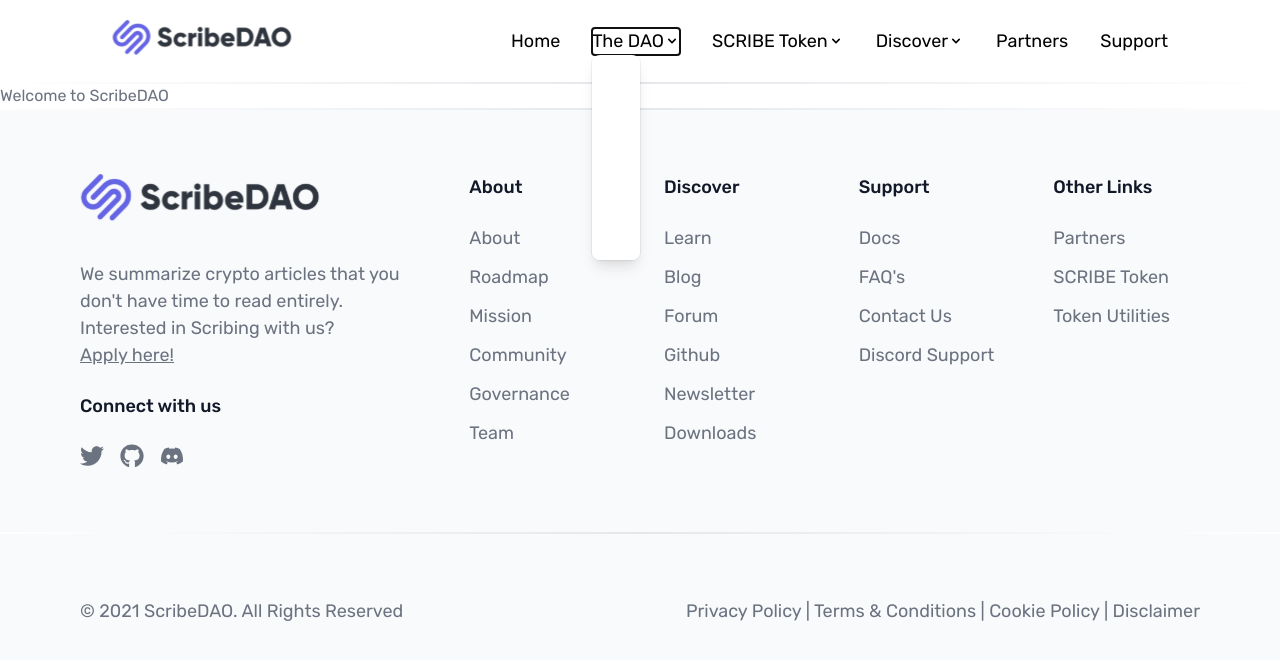
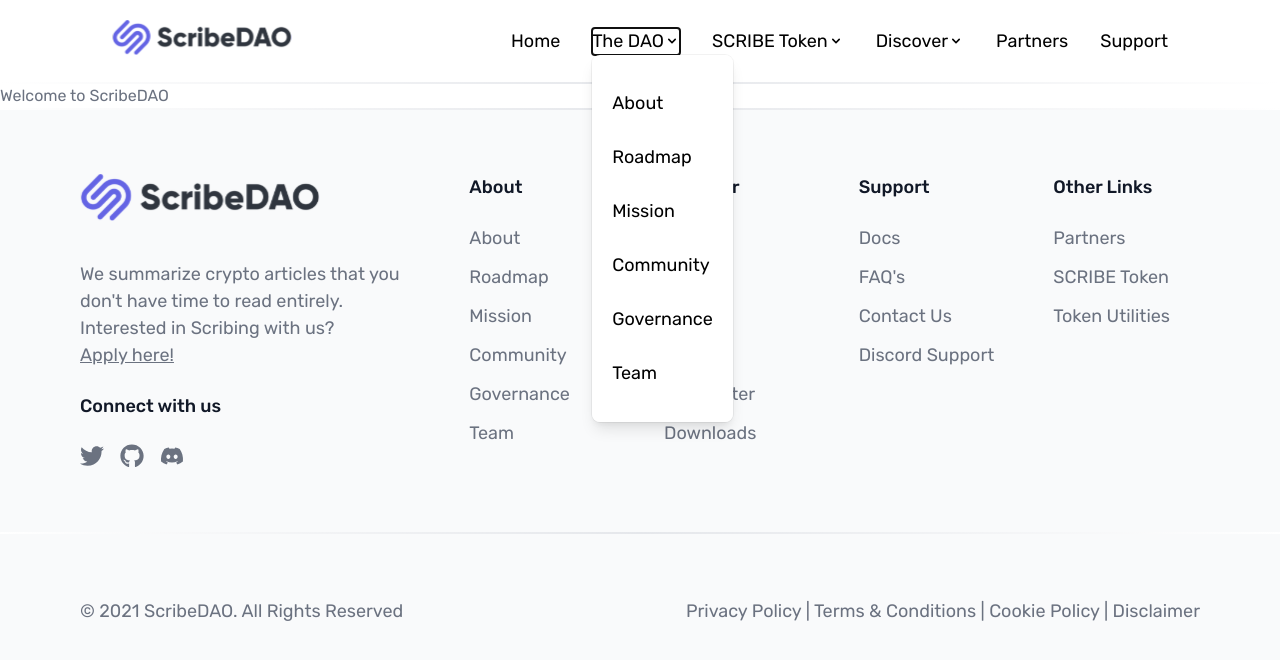
Before and after one commit to ScribeDAO/scribedao.github.io, a Next.js app: page / in a window 1280 px wide. Both pictures are taken after a click on the button "The DAO". Shown: the top 660 px of the page. Built offline with nearby package versions, Linux system fonts and the light colour scheme.

Commit message:
Moves header nav menu into its own component, adds proptypes

```diff
--- a/src/components/navbar/headerNav.tsx
+++ b/src/components/navbar/headerNav.tsx
@@ -1 +1,67 @@
-export default function HeaderNav() {}
+import React, { Fragment } from 'react'
+import { Popover, Transition } from '@headlessui/react'
+import { ChevronDownIcon } from '@heroicons/react/solid'
+
+import CustomLink from '../customLink'
+
+interface MenuItemProps {
+  menuItems: MenuItemType[]
+}
+
+type MenuItemType = {
+  title: string
+  href: string
+  sublinks?: MenuItemType[]
+}
+
+export default function HeaderNav({ menuItems }: MenuItemProps) {
+  return (
+    <Popover
+      as="nav"
+      className="hidden md:flex items-baseline text-black space-x-8 md:text-base xl:text-lg">
+      {menuItems.map(({ title, href, sublinks }) =>
+        sublinks ? (
+          <Popover key={title}>
+            {({ open }) => (
+              <>
+                <Popover.Button className="flex items-center">
+                  <span>{title}</span>
+                  <ChevronDownIcon className="h-4 w-4" />
+                </Popover.Button>
+
+                <Transition
+                  show={!!open}
+                  as={Fragment}
+                  enter="transition duration-200 ease-out"
+                  enterFrom="opacity-0 translate-y-1"
+                  enterTo="opacity-100 translate-y-0"
+                  leave="transition ease-in duration-150"
+                  leaveFrom="opacity-100 translate-y-0"
+                  leaveTo="opacity-0 translate-y-1">
+                  <Popover.Panel className="absolute z-10 transform">
+                    <section className="rounded-lg shadow-lg ring-1 ring-black ring-opacity-5 overflow-hidden">
+                      <section className="relative px-5 py-2 bg-white">
+                        {sublinks.map((link) => (
+                          <CustomLink
+                            key={link.title}
+                            href={link.href}
+                            className="m-1">
+                            <p>{link.title}</p>
+                          </CustomLink>
+                        ))}
+                      </section>
+                    </section>
+                  </Popover.Panel>
+                </Transition>
+              </>
+            )}
+          </Popover>
+        ) : (
+          <CustomLink key={title} href={href}>
+            <p>{title}</p>
+          </CustomLink>
+        )
+      )}
+    </Popover>
+  )
+}
--- a/src/components/navbar/index.tsx
+++ b/src/components/navbar/index.tsx
@@ -6,6 +6,7 @@
 import ScribeDAOLogo from '../../../public/static/ScribeDAO_Logo.svg'
 
 import { HEADER_NAV_LIST } from '../../data/constants'
+import HeaderNav from './headerNav'
 
 export default function Nav() {
   const [isMobileMenuOpen, setIsMobileMenuOpen] = useState<boolean>(false)
@@ -26,54 +27,7 @@
           </section>
 
           {/* md breakpoint nav bar */}
-          <Popover
-            as="nav"
-            className="hidden md:flex items-baseline text-black space-x-8 md:text-base xl:text-lg">
-            {HEADER_NAV_LIST.map(({ title, href, sublinks }) =>
-              sublinks ? (
-                <Popover key={title}>
-                  {({ open }) => (
-                    <>
-                      <Popover.Button className="flex items-center">
-                        <span>{title}</span>
-                        <ChevronDownIcon className="h-4 w-4" />
-                      </Popover.Button>
-
-                      <Transition
-                        show={!!open}
-                        as={Fragment}
-                        enter="transition duration-200 ease-out"
-                        enterFrom="opacity-0 translate-y-1"
-                        enterTo="opacity-100 translate-y-0"
-                        leave="transition ease-in duration-150"
-                        leaveFrom="opacity-100 translate-y-0"
-                        leaveTo="opacity-0 translate-y-1">
-                        <Popover.Panel className="absolute z-10 transform">
-                          <section className="rounded-lg shadow-lg ring-1 ring-black ring-opacity-5 overflow-hidden">
-                            <section className="relative px-5 py-2 bg-white">
-                              {sublinks.map((link) => (
-                                <CustomLink
-                                  key={link.name}
-                                  href={link.href}
-                                  className="m-1">
-                                  <p>{link.name}</p>
-                                </CustomLink>
-                              ))}
-                            </section>
-                          </section>
-                        </Popover.Panel>
-                      </Transition>
-                    </>
-                  )}
-                </Popover>
-              ) : (
-                <CustomLink key={title} href={href}>
-                  <p>{title}</p>
-                </CustomLink>
-              )
-            )}
-          </Popover>
-
+          <HeaderNav menuItems={HEADER_NAV_LIST} />
           {/* mobile view hamburger menu */}
           <Popover
             as="div"
```
